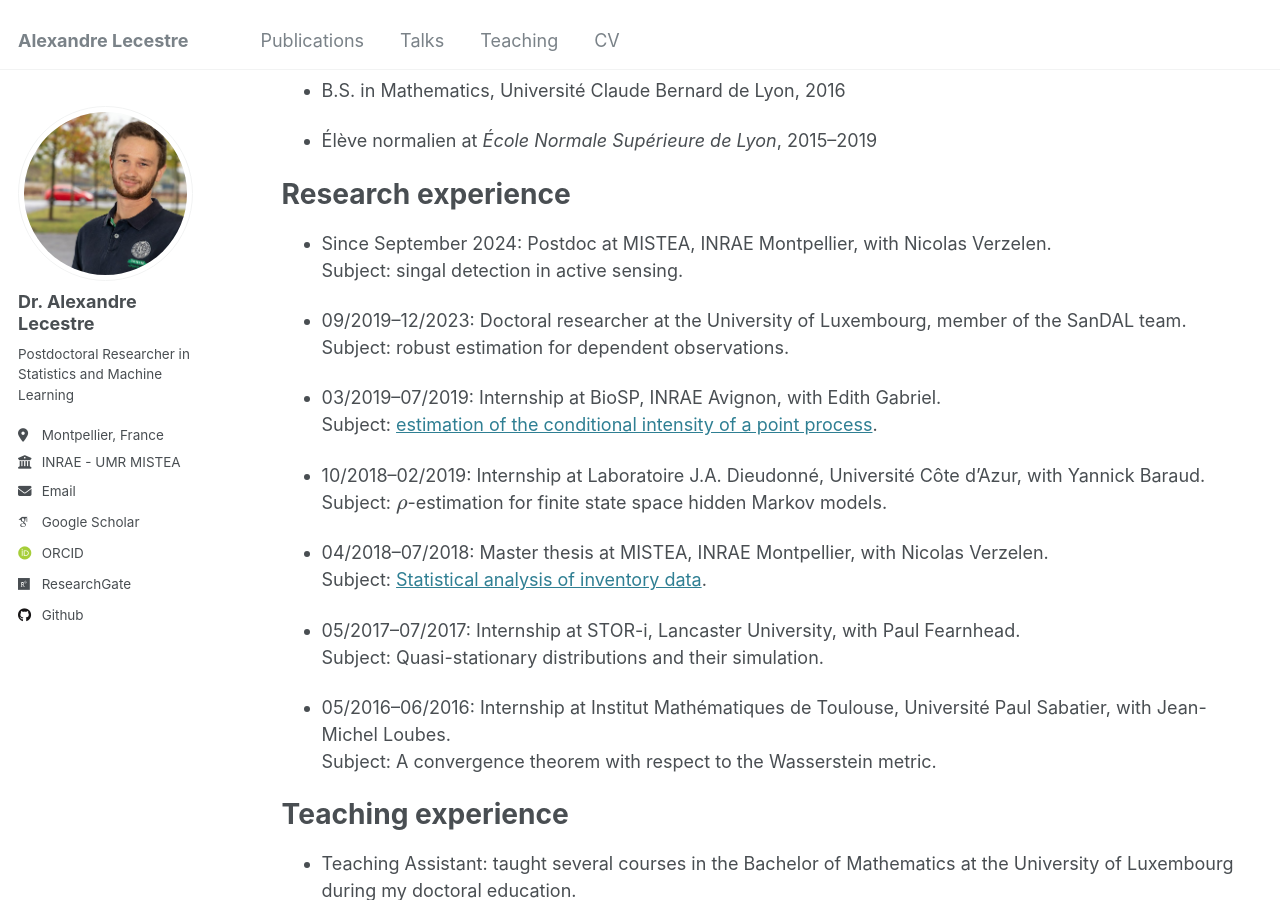
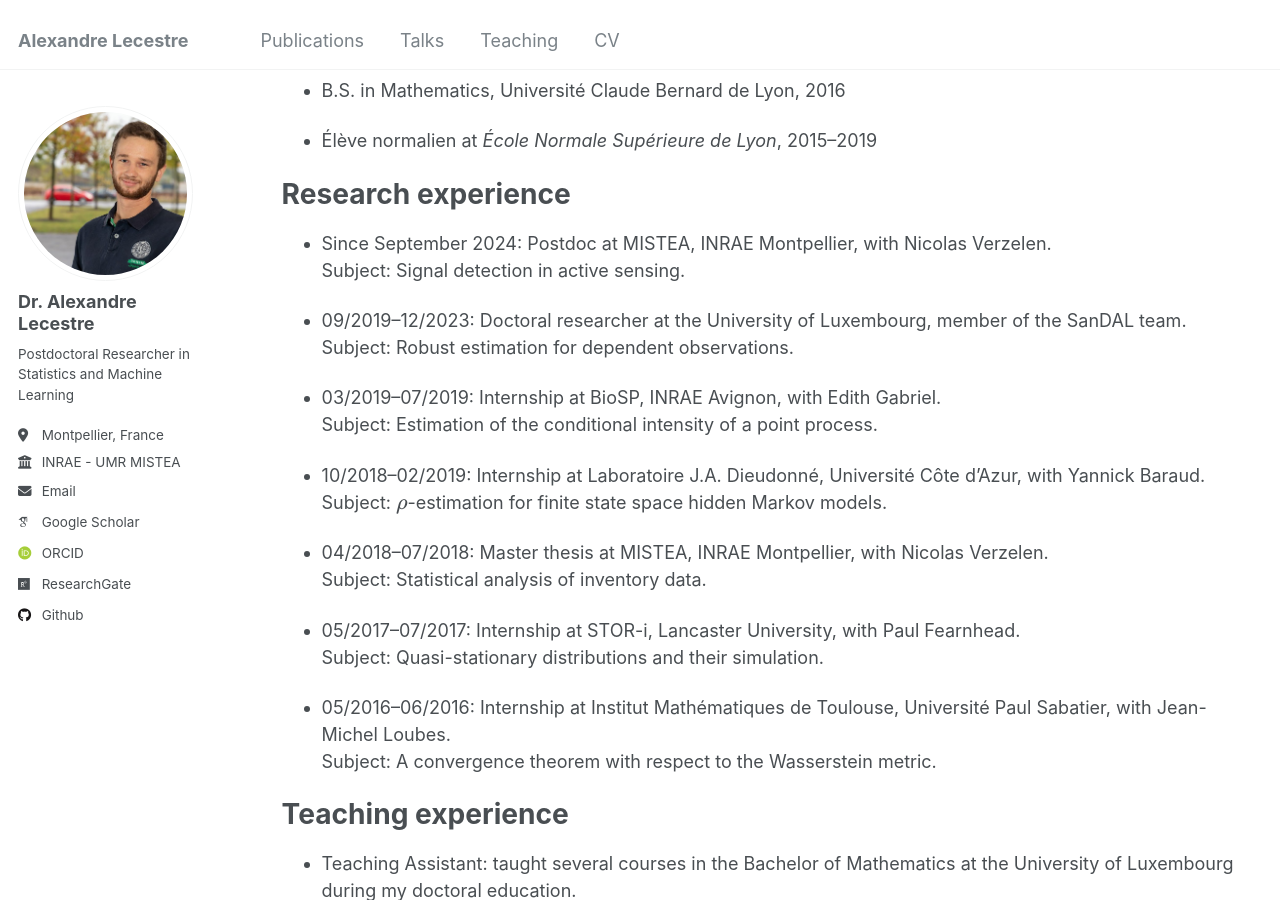
Before and after one commit to alexandre-lecestre/alexandre-lecestre.github.io, a Jekyll site: the page built from _pages/cv.md, in a window 1280 px wide and 900 px high, scrolled down 386 px. Built offline with Jekyll 4.4.1, drawn with Linux system fonts in a browser that asks for light colours; some web fonts are replaced.

Commit message:
Update cv.md

```diff
--- a/_pages/cv.md
+++ b/_pages/cv.md
@@ -29,19 +29,19 @@ Research experience
 ====
 
 * Since September 2024: Postdoc at MISTEA, INRAE Montpellier, with Nicolas Verzelen.\
-  Subject: singal detection in active sensing.
+  Subject: Signal detection in active sensing.
 
 * 09/2019--12/2023: Doctoral researcher at the University of Luxembourg, member of the SanDAL team.\
-  Subject: robust estimation for dependent observations.
+  Subject: Robust estimation for dependent observations.
 
 * 03/2019--07/2019: Internship at BioSP, INRAE Avignon, with Edith Gabriel.\
-  Subject: [estimation of the conditional intensity of a point process](/files/rapport_Avignon.pdf).
+  Subject: Estimation of the conditional intensity of a point process.
 
 * 10/2018--02/2019: Internship at Laboratoire J.A. Dieudonné, Université Côte d'Azur, with Yannick Baraud.\
   Subject: $$\rho$$-estimation for finite state space hidden Markov models.
 
 * 04/2018--07/2018: Master thesis at MISTEA, INRAE Montpellier, with Nicolas Verzelen.\
-  Subject: [Statistical analysis of inventory data](/files/rapport_M2.pdf).
+  Subject: Statistical analysis of inventory data.
 
 * 05/2017--07/2017: Internship at STOR-i, Lancaster University, with Paul Fearnhead.\
   Subject: Quasi-stationary distributions and their simulation.
```
